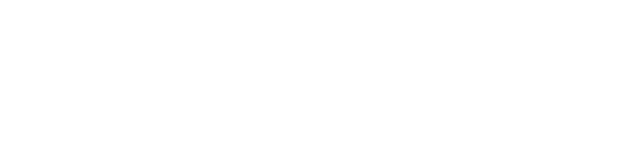
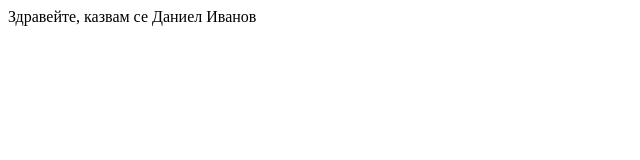
Before and after one commit to didoivanov48/stu2001321008, a plain HTML site: page index.html in a window 1280 px wide. Shown: the whole page, without its empty margins (0-640 px from the left). Drawn offline with Linux system fonts and the light colour scheme.

Commit message:
Add informaion about myself

```diff
--- a/index.html
+++ b/index.html
@@ -7,5 +7,7 @@
 </head>
 <body>
 
+     <!-- информация за вас  -->
+    <div>Здравейте, казвам се Даниел Иванов</div>
 </body>
 </html>
```
